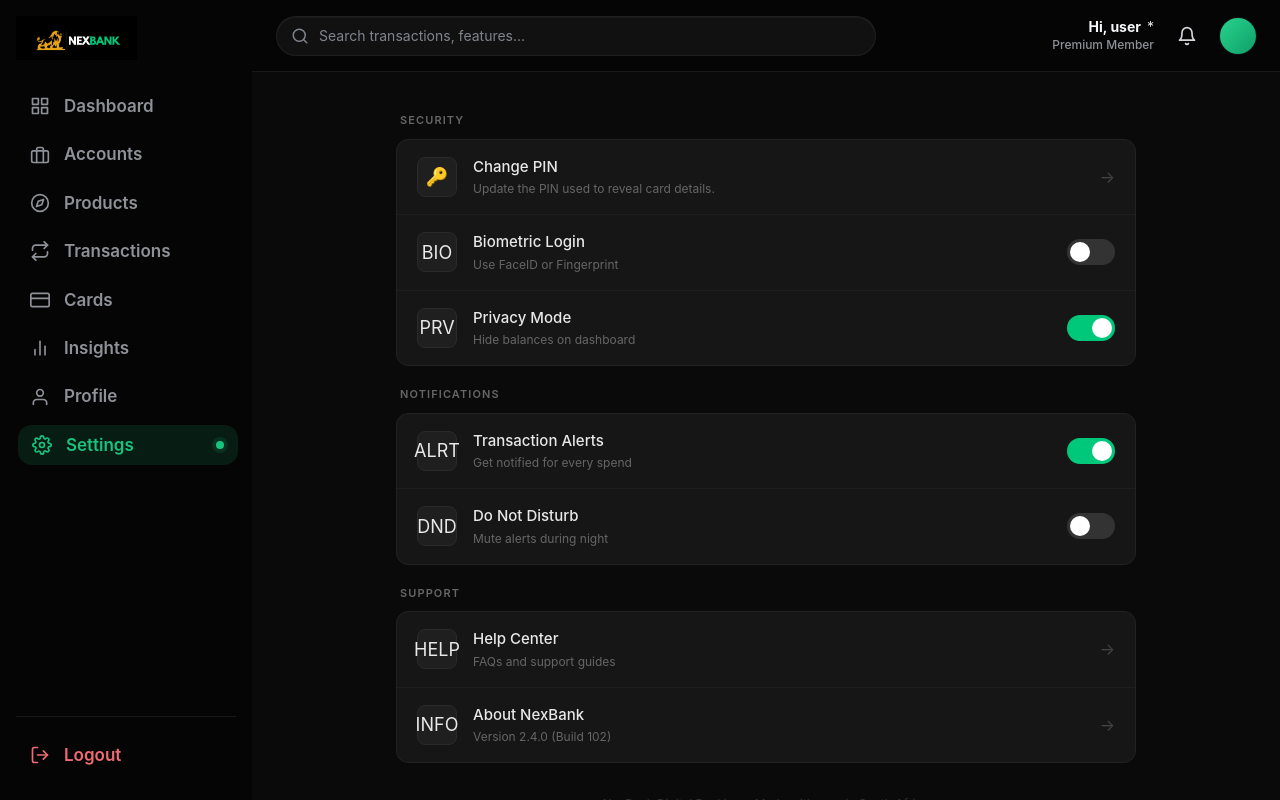
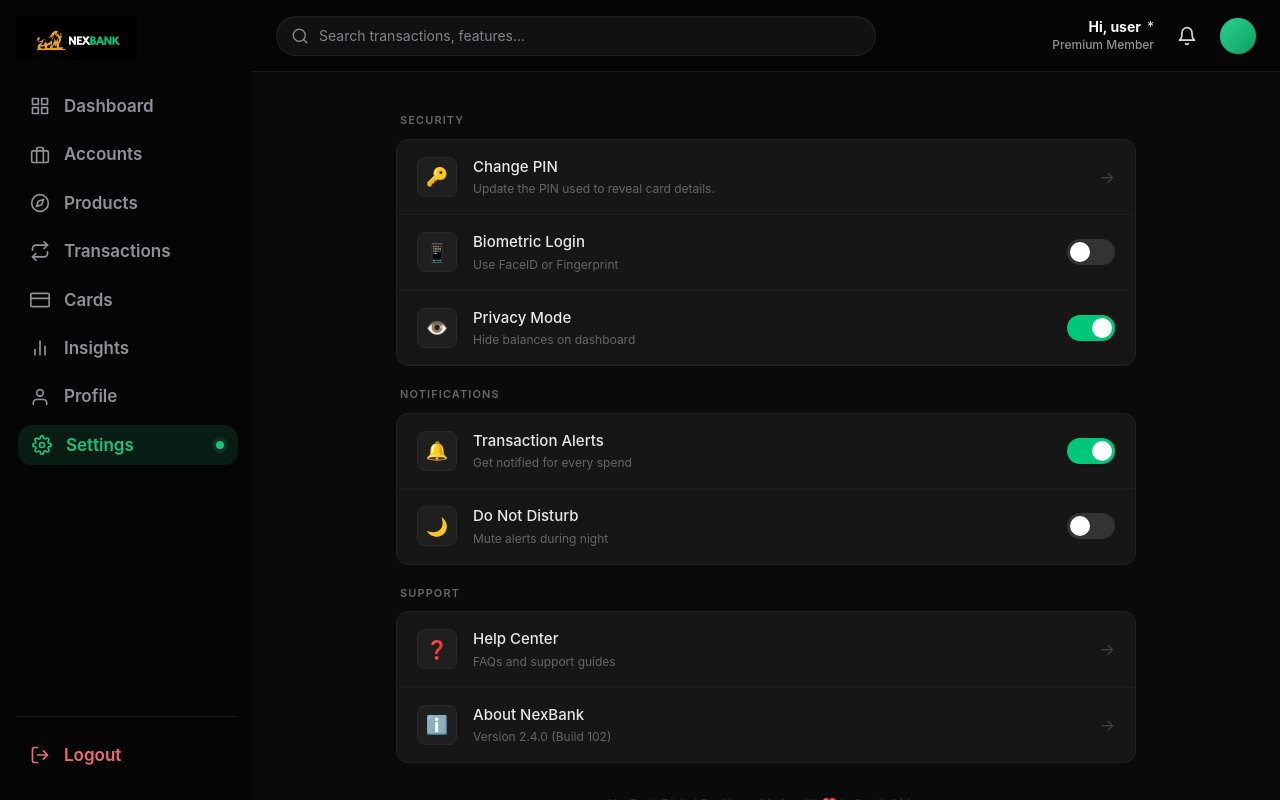
Before and after one commit to Nexbank/nexbank, a React (Create React App) app in the folder client/: page /settings in a window 1280 px wide. Built offline with nearby package versions, Linux system fonts and the light colour scheme.

Commit message:
Update icons and footer text in Settings page

```diff
--- a/client/src/pages/Settings.js
+++ b/client/src/pages/Settings.js
@@ -461,14 +461,14 @@ export default function SettingsPage({ search, setSearch, searchResults }) {
                 onClick={openPinModal}
               />
               <SettingRow
-                icon="BIO"
+                icon="📱"
                 title="Biometric Login"
                 subtitle="Use FaceID or Fingerprint"
                 toggle={settings.biometric}
                 onToggle={() => toggle("biometric")}
               />
               <SettingRow
-                icon="PRV"
+                icon="👁️"
                 title="Privacy Mode"
                 subtitle="Hide balances on dashboard"
                 toggle={settings.privacy}
@@ -478,14 +478,14 @@ export default function SettingsPage({ search, setSearch, searchResults }) {
 
             <Section label="Notifications">
               <SettingRow
-                icon="ALRT"
+                icon="🔔"
                 title="Transaction Alerts"
                 subtitle="Get notified for every spend"
                 toggle={settings.txAlerts}
                 onToggle={() => toggle("txAlerts")}
               />
               <SettingRow
-                icon="DND"
+                icon="🌙"
                 title="Do Not Disturb"
                 subtitle="Mute alerts during night"
                 toggle={settings.doNotDisturb}
@@ -495,14 +495,14 @@ export default function SettingsPage({ search, setSearch, searchResults }) {
 
             <Section label="Support">
               <SettingRow
-                icon="HELP"
+                icon="❓"
                 title="Help Center"
                 subtitle="FAQs and support guides"
                 chevron
                 onClick={openHelpModal}
               />
               <SettingRow
-                icon="INFO"
+                icon="ℹ️"
                 title="About NexBank"
                 subtitle="Version 2.4.0 (Build 102)"
                 chevron
@@ -511,7 +511,7 @@ export default function SettingsPage({ search, setSearch, searchResults }) {
             </Section>
 
             <div className="settings-footer">
-              NexBank Digital Banking • Made with care in South Africa
+              NexBank Digital Banking • Made with ❤️ in South Africa
             </div>
           </div>
         </div>
```
